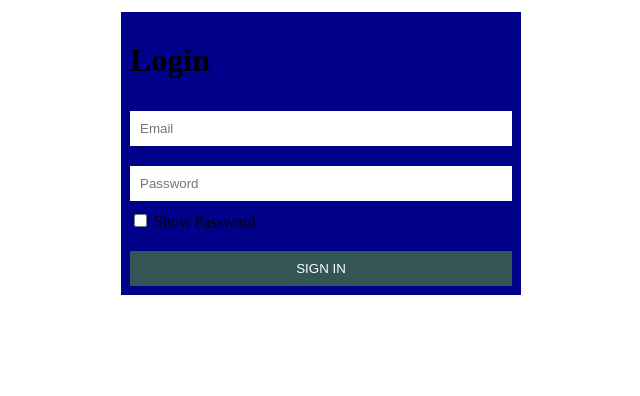
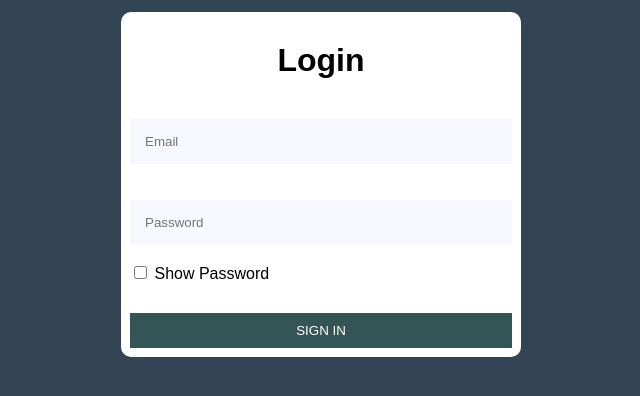
Before and after one commit to Eunice-Nina/lscblack, a plain HTML site: page index.html in a window 1280 px wide. Shown: the whole page, without its empty margins (319-959 px from the left). Drawn offline with Linux system fonts and the light colour scheme.

Commit message:
Just changed the background colour.

```diff
--- a/index.css
+++ b/index.css
@@ -1,23 +1,29 @@
 *{
     box-sizing: border-box;
+    font-family:Arial, Helvetica, sans-serif
+}
+body{
+    background: #345;
 }
 .form{
-    background-color: darkblue;
+    background-color: rgb(255, 255, 255);
     max-width: 400px;
     margin: 12px auto;
+    border-radius: 10px;
     padding: 9px;
+
 }
 .inputs{
-    background-color: white;
+    background-color: rgb(247, 247, 255);
     width: 100%;
-    padding: 10px;
-    margin: 10px auto;
+    padding: 15px;
+    margin: 18px auto;
     border: 1px;
 }
 button{
     background-color: #355;
     width: 100%;
-    margin-top: 20px;
+    margin-top: 30px;
     padding: 10px;
     border: 0px;
     color: white;
--- a/index.html
+++ b/index.html
@@ -8,7 +8,7 @@
 </head>
 <body>
     <div class="form">
-    <h1 align>Login</h1>
+    <h1 align="center">Login</h1>
     <input class="inputs" type="text" placeholder="Email"/>
     <input class="inputs" type="text" placeholder="Password"/>
     <input type="checkbox">
```
